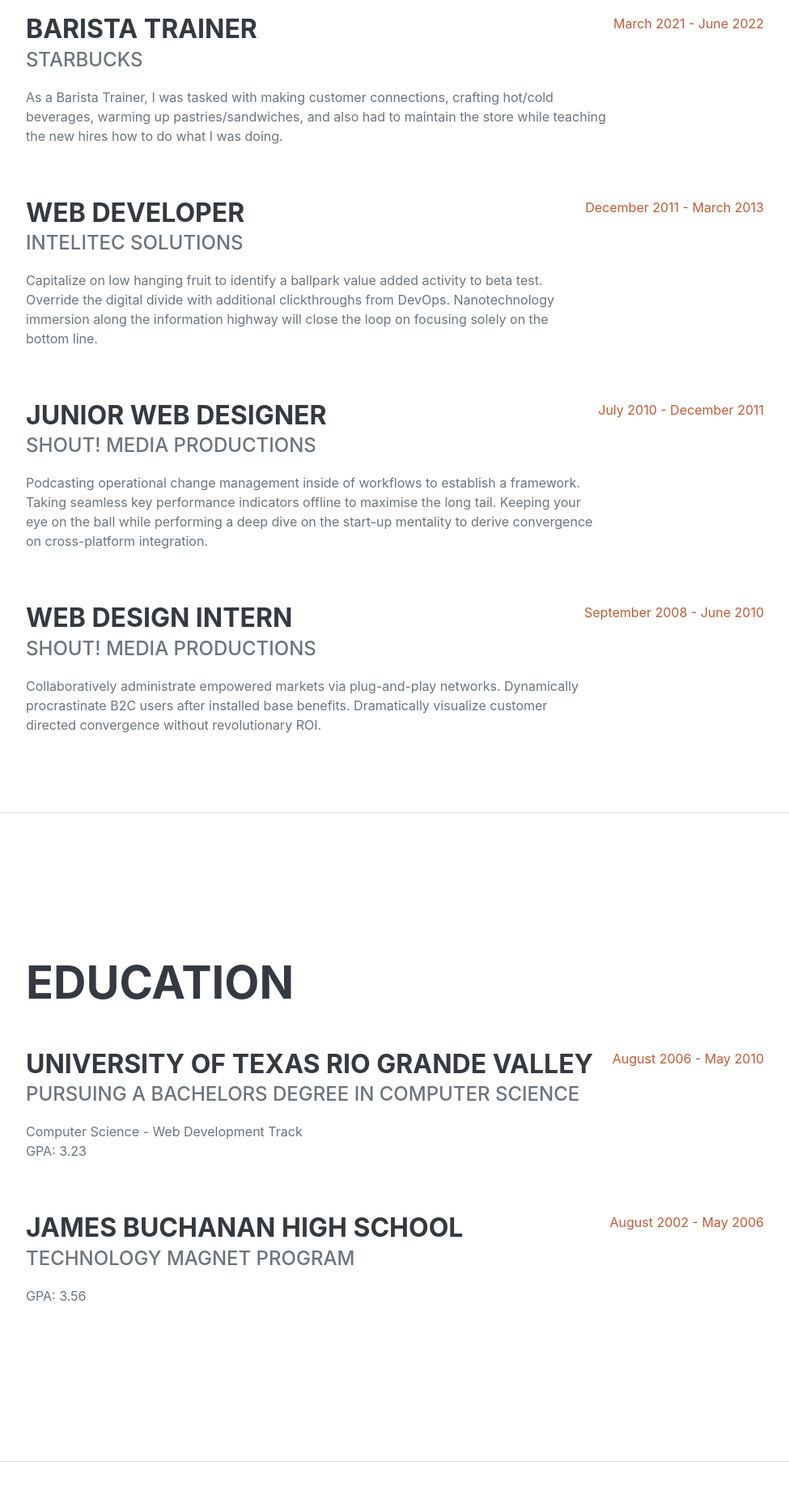
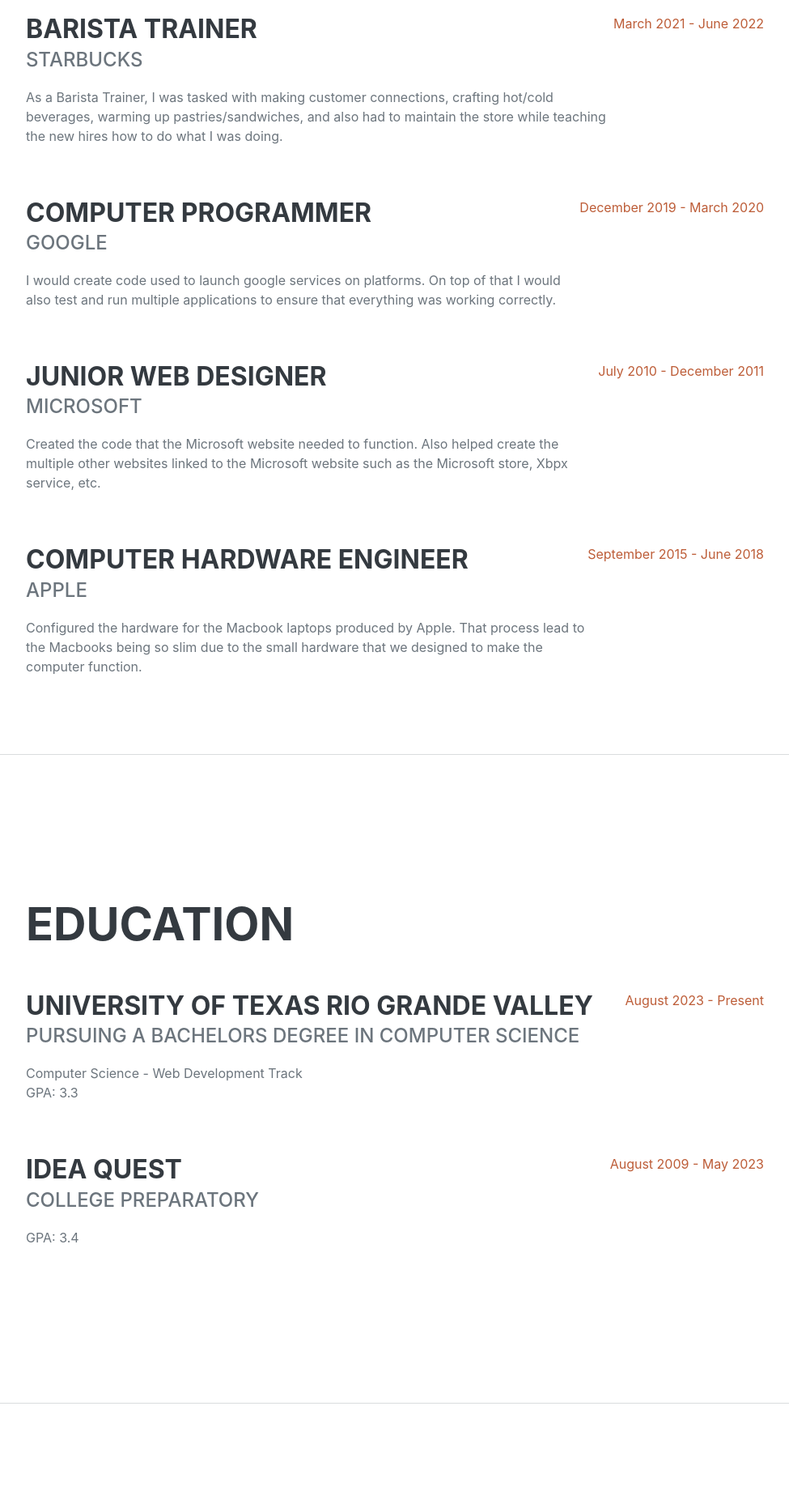
Before and after one commit to Frankie770/1101-final-project, a Flask app: page / in a window 1280 px wide. Shown: the part 979-2831 px from the top of the page at 81% size, without its empty margins (288-1263 px from the left). Run offline with Flask 3, Linux system fonts and the light colour scheme; some libraries are stand-ins or nearby versions; some web fonts are replaced.

Commit message:
Update index.html

```diff
--- a/templates/index.html
+++ b/templates/index.html
@@ -74,27 +74,27 @@
                     </div>
                     <div class="d-flex flex-column flex-md-row justify-content-between mb-5">
                         <div class="flex-grow-1">
-                            <h3 class="mb-0">Web Developer</h3>
-                            <div class="subheading mb-3">Intelitec Solutions</div>
-                            <p>Capitalize on low hanging fruit to identify a ballpark value added activity to beta test. Override the digital divide with additional clickthroughs from DevOps. Nanotechnology immersion along the information highway will close the loop on focusing solely on the bottom line.</p>
+                            <h3 class="mb-0">Computer Programmer</h3>
+                            <div class="subheading mb-3">Google</div>
+                            <p>I would create code used to launch google services on platforms. On top of that I would also test and run multiple applications to ensure that everything was working correctly.</p>
                         </div>
-                        <div class="flex-shrink-0"><span class="text-primary">December 2011 - March 2013</span></div>
+                        <div class="flex-shrink-0"><span class="text-primary">December 2019 - March 2020</span></div>
                     </div>
                     <div class="d-flex flex-column flex-md-row justify-content-between mb-5">
                         <div class="flex-grow-1">
                             <h3 class="mb-0">Junior Web Designer</h3>
-                            <div class="subheading mb-3">Shout! Media Productions</div>
-                            <p>Podcasting operational change management inside of workflows to establish a framework. Taking seamless key performance indicators offline to maximise the long tail. Keeping your eye on the ball while performing a deep dive on the start-up mentality to derive convergence on cross-platform integration.</p>
+                            <div class="subheading mb-3">Microsoft</div>
+                            <p>Created the code that the Microsoft website needed to function. Also helped create the multiple other websites linked to the Microsoft website such as the Microsoft store, Xbpx service, etc.</p>
                         </div>
                         <div class="flex-shrink-0"><span class="text-primary">July 2010 - December 2011</span></div>
                     </div>
                     <div class="d-flex flex-column flex-md-row justify-content-between">
                         <div class="flex-grow-1">
-                            <h3 class="mb-0">Web Design Intern</h3>
-                            <div class="subheading mb-3">Shout! Media Productions</div>
-                            <p>Collaboratively administrate empowered markets via plug-and-play networks. Dynamically procrastinate B2C users after installed base benefits. Dramatically visualize customer directed convergence without revolutionary ROI.</p>
+                            <h3 class="mb-0">Computer hardware Engineer</h3>
+                            <div class="subheading mb-3">Apple</div>
+                            <p>Configured the hardware for the Macbook laptops produced by Apple. That process lead to the Macbooks being so slim due to the small hardware that we designed to make the computer function.</p>
                         </div>
-                        <div class="flex-shrink-0"><span class="text-primary">September 2008 - June 2010</span></div>
+                        <div class="flex-shrink-0"><span class="text-primary">September 2015 - June 2018</span></div>
                     </div>
                 </div>
             </section>
@@ -108,17 +108,17 @@
                             <h3 class="mb-0">University of Texas Rio Grande Valley</h3>
                             <div class="subheading mb-3">Pursuing a Bachelors Degree in Computer Science</div>
                             <div>Computer Science - Web Development Track</div>
-                            <p>GPA: 3.23</p>
+                            <p>GPA: 3.3</p>
                         </div>
-                        <div class="flex-shrink-0"><span class="text-primary">August 2006 - May 2010</span></div>
+                        <div class="flex-shrink-0"><span class="text-primary">August 2023 - Present</span></div>
                     </div>
                     <div class="d-flex flex-column flex-md-row justify-content-between">
                         <div class="flex-grow-1">
-                            <h3 class="mb-0">James Buchanan High School</h3>
-                            <div class="subheading mb-3">Technology Magnet Program</div>
-                            <p>GPA: 3.56</p>
+                            <h3 class="mb-0">Idea Quest</h3>
+                            <div class="subheading mb-3">College Preparatory</div>
+                            <p>GPA: 3.4</p>
                         </div>
-                        <div class="flex-shrink-0"><span class="text-primary">August 2002 - May 2006</span></div>
+                        <div class="flex-shrink-0"><span class="text-primary">August 2009 - May 2023</span></div>
                     </div>
                 </div>
             </section>
@@ -181,41 +181,41 @@
                     <ul class="fa-ul mb-0">
                         <li>
                             <span class="fa-li"><i class="fas fa-trophy text-warning"></i></span>
-                            Google Analytics Certified Developer
+                            White Camel Award
                         </li>
                         <li>
                             <span class="fa-li"><i class="fas fa-trophy text-warning"></i></span>
-                            Mobile Web Specialist - Google Certification
+                            Milner Award
                         </li>
                         <li>
                             <span class="fa-li"><i class="fas fa-trophy text-warning"></i></span>
                             1
                             <sup>st</sup>
-                            Place - University of Colorado Boulder - Emerging Tech Competition 2009
+                            Place - University Texas Rio Grande Valley - Emerging Tech Competition 2018
                         </li>
                         <li>
                             <span class="fa-li"><i class="fas fa-trophy text-warning"></i></span>
                             1
                             <sup>st</sup>
-                            Place - University of Colorado Boulder - Adobe Creative Jam 2008 (UI Design Category)
+                            Place - University Texas Rio Grande Valley - Adobe Creative Jam 2012
                         </li>
                         <li>
                             <span class="fa-li"><i class="fas fa-trophy text-warning"></i></span>
                             2
                             <sup>nd</sup>
-                            Place - University of Colorado Boulder - Emerging Tech Competition 2008
+                            Place - University Texas Rio Grande Valley - Emerging Tech Competition 2015
                         </li>
                         <li>
                             <span class="fa-li"><i class="fas fa-trophy text-warning"></i></span>
                             1
                             <sup>st</sup>
-                            Place - James Buchanan High School - Hackathon 2006
+                            Place - Idea Quest College Preparatory - Hackathon 2016
                         </li>
                         <li>
                             <span class="fa-li"><i class="fas fa-trophy text-warning"></i></span>
                             3
                             <sup>rd</sup>
-                            Place - James Buchanan High School - Hackathon 2005
+                            Place - Idea Quest College Preparatory - Hackathon 2015
                         </li>
                     </ul>
                 </div>
```
